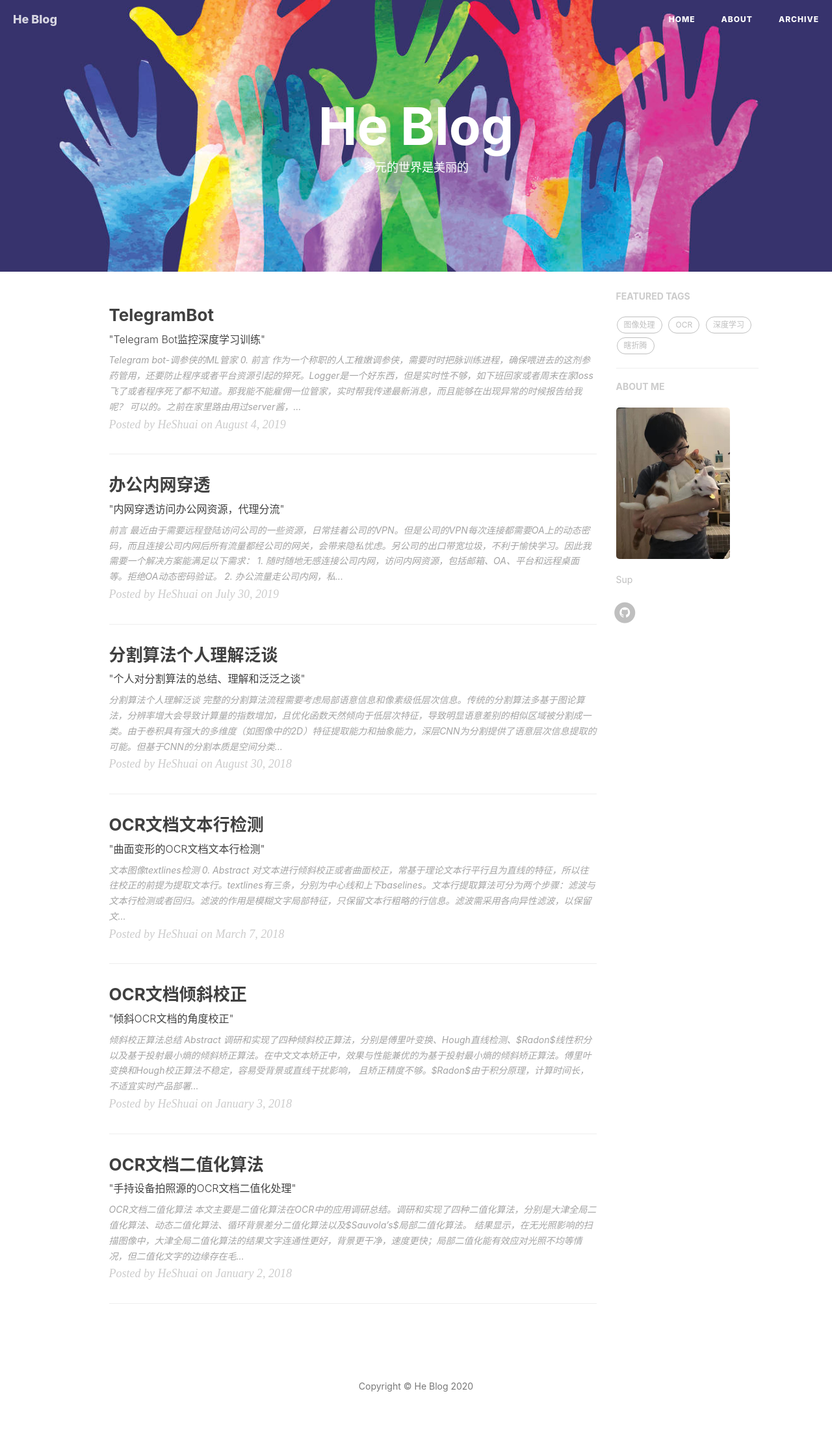
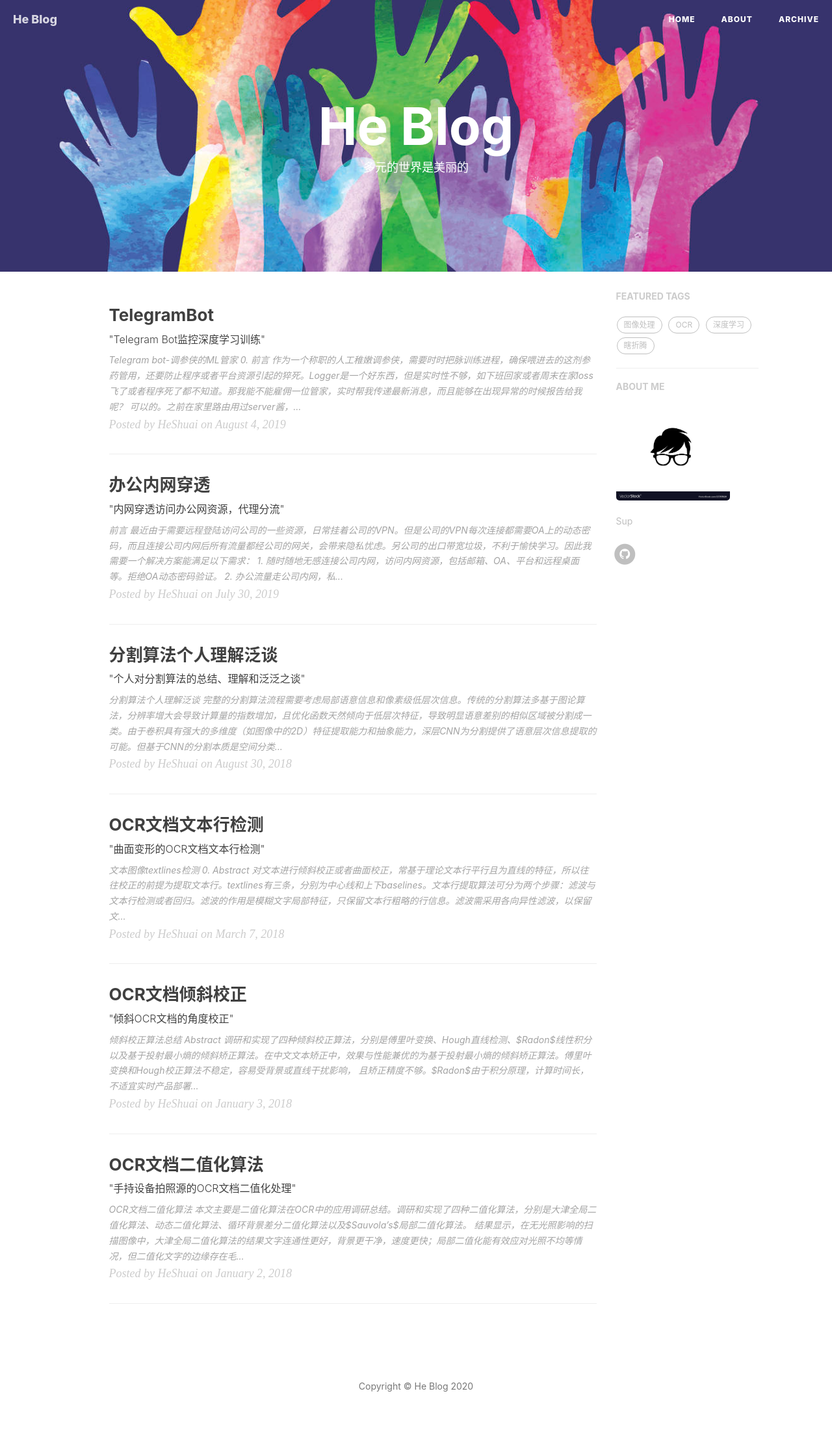
Before and after one commit to mightycatty/mightycatty.github.io, a Jekyll site: the page built from index.html, in a window 1280 px wide. Shown: the whole page at 65% size. Built offline with Jekyll 4.4.1, drawn with Linux system fonts in a browser that asks for light colours; nearby versions of some CDN libraries; the list of posts is cut into pages by our own code; comment, search, counter and statistics services are not loaded.

Commit message:
update profile pic

```diff
--- a/_config.yml
+++ b/_config.yml
@@ -79,7 +79,7 @@ netease_comment: false
 # Sidebar settings
 sidebar: true                           # whether or not using Sidebar.
 sidebar-about-description: "Sup"
-sidebar-avatar: /img/profile_img.jpg      # use absolute URL, seeing it's used in both `/` and `/about/`
+sidebar-avatar: /img/profile_geek.jpg      # use absolute URL, seeing it's used in both `/` and `/about/`
 
 
 
```
Also changed, not shown: img/profile_geek.jpg (added).
